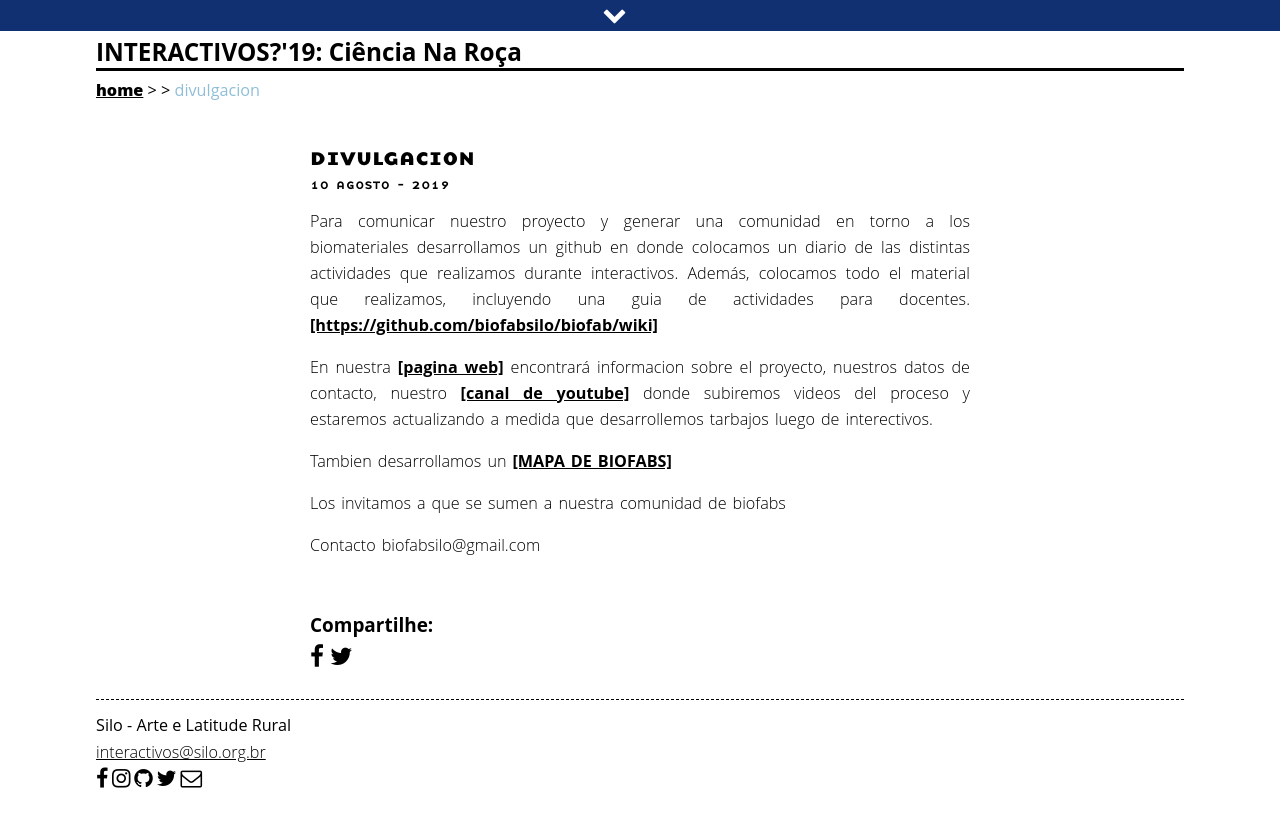
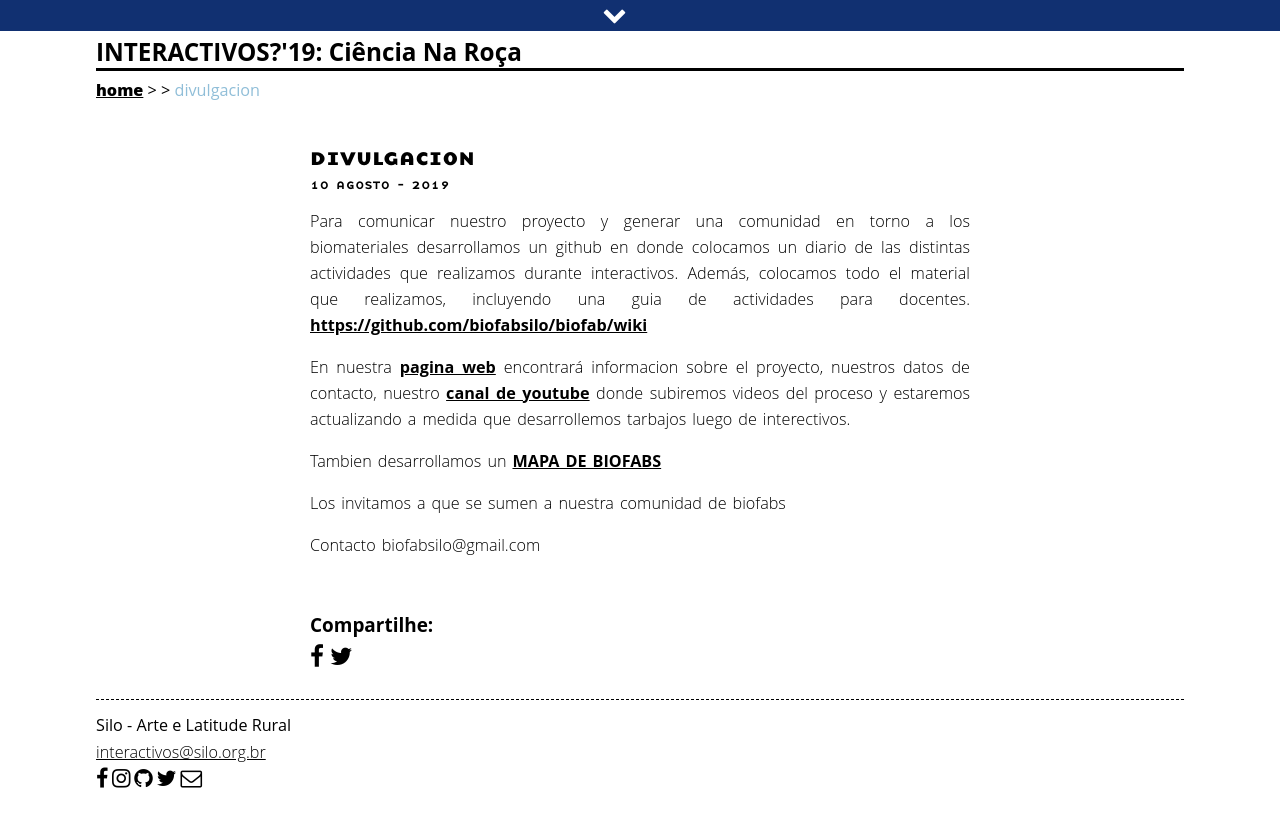
Before and after one commit to associacaosilo/interactivos2019, a Jekyll site: the page built from _posts/2019-08-10-biomateriais-divulgacao.md, in a window 1280 px wide. Shown: the top 827 px of the page. Built offline with Jekyll 4.4.1, drawn with Linux system fonts in a browser that asks for light colours; nearby versions of some CDN libraries.

```diff
--- a/_posts/2019-08-10-biomateriais-divulgacao.md
+++ b/_posts/2019-08-10-biomateriais-divulgacao.md
@@ -6,11 +6,11 @@ category: biomateriais
 swipebox: divulgacion
 ---
 
-Para comunicar nuestro proyecto y generar una comunidad en torno a los biomateriales desarrollamos un github en donde colocamos un diario de las distintas actividades que realizamos durante interactivos. Además, colocamos todo el material que realizamos, incluyendo una guia de actividades para docentes. [[https://github.com/biofabsilo/biofab/wiki]](https://github.com/biofabsilo/biofab/wiki){:target="_blank"}
+Para comunicar nuestro proyecto y generar una comunidad en torno a los biomateriales desarrollamos un github en donde colocamos un diario de las distintas actividades que realizamos durante interactivos. Además, colocamos todo el material que realizamos, incluyendo una guia de actividades para docentes. [https://github.com/biofabsilo/biofab/wiki](https://github.com/biofabsilo/biofab/wiki){:target="_blank"}
 
-En nuestra [[pagina web]](https://biofabsilo.wixsite.com/website){:target="_blank"} encontrará informacion sobre el proyecto, nuestros datos de contacto, nuestro [[canal de youtube]](https://www.youtube.com/channel/UC0DuPAl8HkXWLa80pGNmyeQ/videos?view_as=subscriber){:target="_blank"} donde subiremos videos del proceso y estaremos actualizando a medida que desarrollemos tarbajos luego de interectivos.
+En nuestra [pagina web](https://biofabsilo.wixsite.com/website){:target="_blank"} encontrará informacion sobre el proyecto, nuestros datos de contacto, nuestro [canal de youtube](https://www.youtube.com/channel/UC0DuPAl8HkXWLa80pGNmyeQ/videos?view_as=subscriber){:target="_blank"} donde subiremos videos del proceso y estaremos actualizando a medida que desarrollemos tarbajos luego de interectivos.
 
-Tambien desarrollamos un [[MAPA DE BIOFABS]](http://umap.openstreetmap.fr/es/map/anonymous-edit/355463:s8bZLLmfHoGaJQrhjjd3fOq-u8c){:target="_blank"}
+Tambien desarrollamos un [MAPA DE BIOFABS](http://umap.openstreetmap.fr/es/map/anonymous-edit/355463:s8bZLLmfHoGaJQrhjjd3fOq-u8c){:target="_blank"}
 
 Los invitamos a que se sumen a nuestra comunidad de biofabs
 
```
